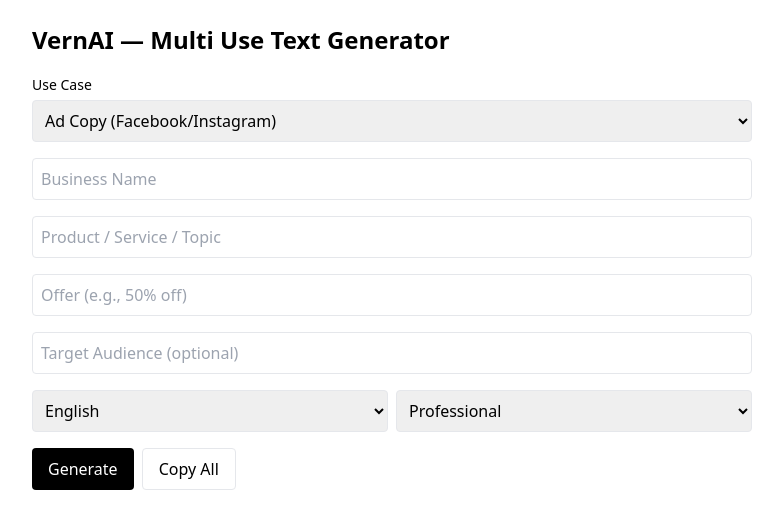
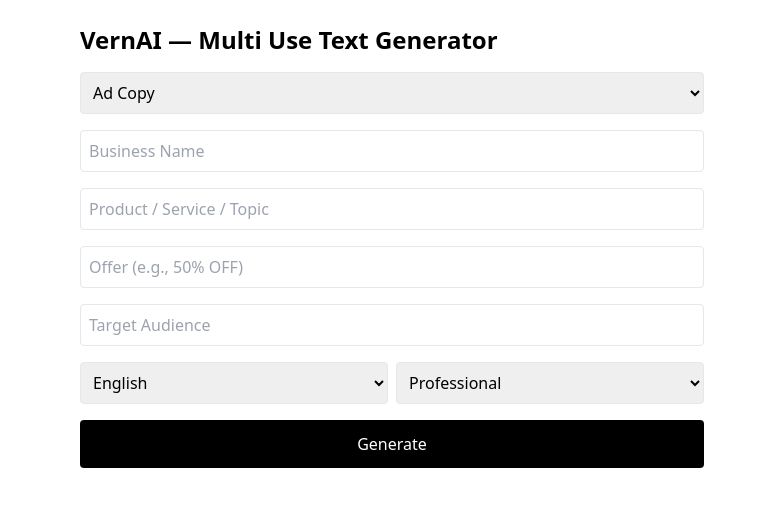
Before and after one commit to himanshumannu51-collab/vernai-ads, a Next.js app: page /generate in a window 1280 px wide. Shown: the top 528 px of the page, without its empty margins (248-1031 px from the left). Built offline with nearby package versions, Linux system fonts and the light colour scheme.

Commit message:
Update AIAdGenerator.jsx

```diff
--- a/components/AIAdGenerator.jsx
+++ b/components/AIAdGenerator.jsx
@@ -20,18 +20,18 @@ export default function AIAdGenerator() {
   const [error, setError] = useState("");
 
   const handleChange = (e) => {
-    const { name, value } = e.target;
-    setForm((s) => ({ ...s, [name]: value }));
+    setForm({ ...form, [e.target.name]: e.target.value });
   };
 
-  // simple helper to conditionally render fields
-  const showField = (field) => {
-    const { useCase } = form;
-    if (field === "offer") return ["ad", "whatsapp", "sms"].includes(useCase);
-    if (field === "audience") return ["ad", "caption", "product"].includes(useCase);
-    if (field === "keywords") return ["caption", "google", "reelhook", "hashtags"].includes(useCase);
-    if (field === "textToRewrite") return useCase === "rewrite";
-    return true;
+  const show = (field) => {
+    const uc = form.useCase;
+
+    if (field === "offer") return ["ad", "whatsapp", "sms"].includes(uc);
+    if (field === "audience") return ["ad", "caption", "product"].includes(uc);
+    if (field === "keywords") return ["caption", "google", "reelhook", "hashtags"].includes(uc);
+    if (field === "rewrite") return uc === "rewrite";
+
+    return uc !== "rewrite";
   };
 
   const generate = async () => {
@@ -39,7 +39,6 @@ export default function AIAdGenerator() {
     setOutput("");
     setLoading(true);
 
-    try {
     const res = await fetch("/api/generate-ads", {
       method: "POST",
       headers: { "Content-Type": "application/json" },
@@ -47,77 +46,70 @@ export default function AIAdGenerator() {
     });
 
     const data = await res.json();
-      if (!res.ok) {
-        setError(data?.error || "Generation failed");
-      } else {
-        setOutput(data.output || "");
-      }
-    } catch (err) {
-      console.error(err);
-      setError("Network or server error");
-    } finally {
+
+    if (!res.ok) setError(data.error || "Something went wrong");
+    else setOutput(data.output);
+
     setLoading(false);
-    }
-  };
-
-  const copyAll = async () => {
-    if (!output) return;
-    await navigator.clipboard.writeText(output);
-    alert("Copied to clipboard");
   };
 
   return (
-    <div className="p-6 max-w-3xl mx-auto space-y-4">
-      <h2 className="text-2xl font-bold">VernAI — Multi Use Text Generator</h2>
+    <div className="p-6 max-w-2xl mx-auto space-y-4">
+      <h1 className="text-2xl font-bold">VernAI — Multi Use Text Generator</h1>
 
-      <label className="block">
-        <span className="text-sm">Use Case</span>
-        <select name="useCase" value={form.useCase} onChange={handleChange} className="w-full p-2 border rounded mt-1">
-          <option value="ad">Ad Copy (Facebook/Instagram)</option>
+      <select name="useCase" onChange={handleChange} className="w-full border p-2 rounded">
+        <option value="ad">Ad Copy</option>
         <option value="caption">Social Media Caption</option>
         <option value="whatsapp">WhatsApp Message</option>
-          <option value="google">Google Ad Headlines</option>
+        <option value="google">Google Ad</option>
         <option value="product">Product Description</option>
-          <option value="sms">SMS Text Message</option>
-          <option value="youtube">YouTube Titles + Description</option>
-          <option value="reelhook">Reel/TikTok Hook Lines</option>
+        <option value="sms">SMS Message</option>
+        <option value="youtube">YouTube Titles</option>
+        <option value="reelhook">Reel/TikTok Hooks</option>
         <option value="hashtags">Hashtag Sets</option>
-          <option value="rewrite">Rewrite / Improve Text</option>
+        <option value="rewrite">Rewrite Text</option>
       </select>
-      </label>
 
-      {showField("businessName") && (
-        <input name="businessName" value={form.businessName} onChange={handleChange} placeholder="Business Name" className="w-full p-2 border rounded" />
+      {show("businessName") && (
+        <input name="businessName" placeholder="Business Name" onChange={handleChange}
+               className="w-full p-2 border rounded" />
       )}
 
-      {showField("product") && (
-        <input name="product" value={form.product} onChange={handleChange} placeholder="Product / Service / Topic" className="w-full p-2 border rounded" />
+      {show("product") && (
+        <input name="product" placeholder="Product / Service / Topic" onChange={handleChange}
+               className="w-full p-2 border rounded" />
       )}
 
-      {showField("offer") && (
-        <input name="offer" value={form.offer} onChange={handleChange} placeholder="Offer (e.g., 50% off)" className="w-full p-2 border rounded" />
+      {show("offer") && (
+        <input name="offer" placeholder="Offer (e.g., 50% OFF)" onChange={handleChange}
+               className="w-full p-2 border rounded" />
       )}
 
-      {showField("audience") && (
-        <input name="audience" value={form.audience} onChange={handleChange} placeholder="Target Audience (optional)" className="w-full p-2 border rounded" />
+      {show("audience") && (
+        <input name="audience" placeholder="Target Audience" onChange={handleChange}
+               className="w-full p-2 border rounded" />
       )}
 
-      {showField("keywords") && (
-        <input name="keywords" value={form.keywords} onChange={handleChange} placeholder="Keywords / Hashtag ideas / Topic" className="w-full p-2 border rounded" />
+      {show("keywords") && (
+        <input name="keywords" placeholder="Keywords / Hashtag ideas" onChange={handleChange}
+               className="w-full p-2 border rounded" />
       )}
 
-      {showField("textToRewrite") && (
-        <textarea name="textToRewrite" value={form.textToRewrite} onChange={handleChange} placeholder="Paste text to rewrite" className="w-full p-3 border rounded h-32" />
+      {show("rewrite") && (
+        <textarea name="textToRewrite" placeholder="Paste text to rewrite"
+                  onChange={handleChange}
+                  className="w-full p-2 border rounded h-32" />
       )}
 
+      {/* Language + Tone */}
       <div className="grid grid-cols-2 gap-2">
-        <select name="language" value={form.language} onChange={handleChange} className="p-2 border rounded">
+        <select name="language" onChange={handleChange} className="border p-2 rounded">
           <option>English</option>
           <option>Hindi</option>
           <option>Hinglish</option>
         </select>
 
-        <select name="tone" value={form.tone} onChange={handleChange} className="p-2 border rounded">
+        <select name="tone" onChange={handleChange} className="border p-2 rounded">
           <option>Professional</option>
           <option>Friendly</option>
           <option>Exciting</option>
@@ -127,23 +119,17 @@ export default function AIAdGenerator() {
         </select>
       </div>
 
-      <div className="flex gap-2">
-        <button onClick={generate} disabled={loading} className="bg-black text-white px-4 py-2 rounded">
+      <button onClick={generate}
+              className="bg-black text-white p-3 rounded w-full">
         {loading ? "Generating..." : "Generate"}
       </button>
 
-        <button onClick={copyAll} disabled={!output} className="border px-4 py-2 rounded">
-          Copy All
-        </button>
-      </div>
-
-      {error && <div className="text-red-600 bg-red-50 p-2 rounded">{error}</div>}
+      {error && (<div className="bg-red-200 text-red-700 p-2 rounded">{error}</div>)}
 
       {output && (
-        <div>
-          <h3 className="font-semibold">Output</h3>
-          <pre className="whitespace-pre-wrap bg-gray-100 p-3 rounded mt-2">{output}</pre>
-        </div>
+        <pre className="bg-gray-100 p-3 whitespace-pre-wrap rounded">
+          {output}
+        </pre>
       )}
     </div>
   );
```
Lines whose indentation alone changed are shown as unchanged.
